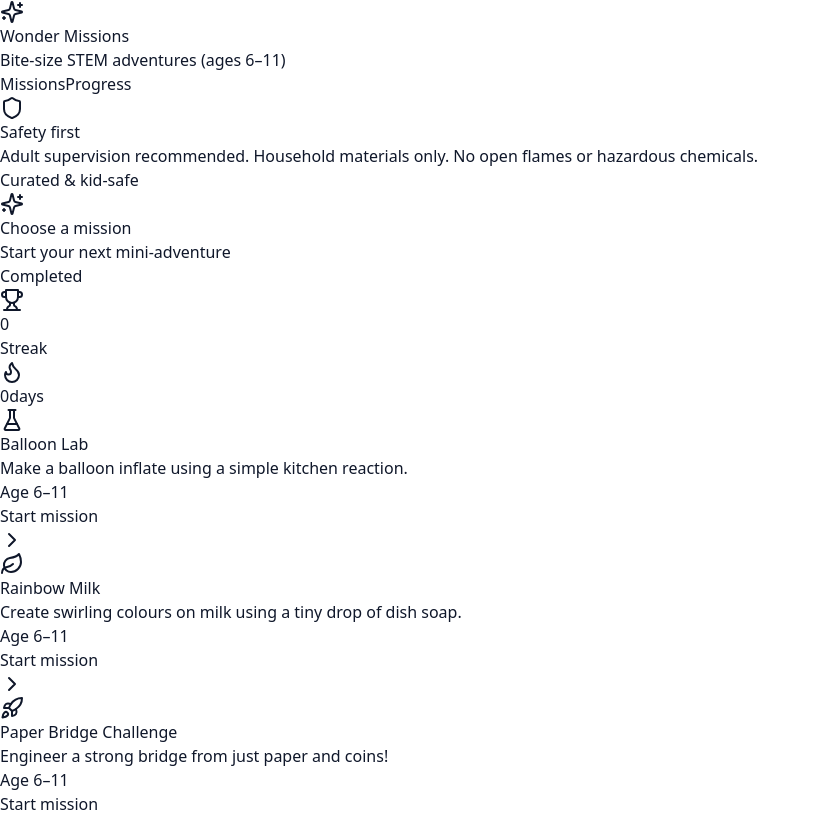
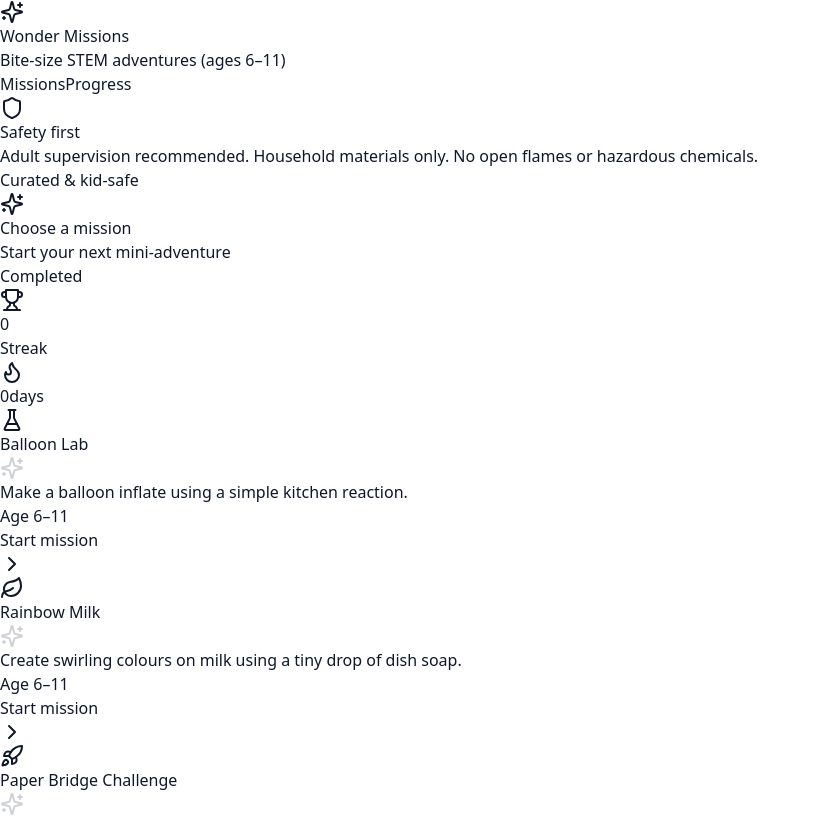
Before and after one commit to jyothish561/wonder-missions-demo, a Next.js app: page / in a window 1280 px wide. Shown: the top 817 px of the page, without its empty margins (0-820 px from the left). Built offline with nearby package versions, Linux system fonts and the light colour scheme.

Commit message:
UI: colourful sparkling mission titles

```diff
--- a/app/page.tsx
+++ b/app/page.tsx
@@ -299,13 +299,30 @@ export default function WonderMissionsDemo() {
 						  <span className="p-2 rounded-xl bg-indigo-50 text-indigo-700">
 							{m.icon === "flask" ? <FlaskConical className="w-5 h-5" /> : m.icon === "leaf" ? <Leaf className="w-5 h-5" /> : <Rocket className="w-5 h-5" />}
 						  </span>
+
+						  {/* colourful, sparkling title */}
+						  <span className="relative">
+							<span className="bg-gradient-to-r from-pink-500 via-purple-500 to-indigo-600 bg-clip-text text-transparent font-semibold">
 							  {m.title}
+							</span>
+							<motion.span
+							  initial={{ opacity: 0, scale: 0.8, y: -2 }}
+							  animate={{ opacity: [0, 1, 0.6, 1], scale: [0.8, 1, 0.9, 1] }}
+							  transition={{ repeat: Infinity, duration: 2.6, ease: "easeInOut" }}
+							  className="absolute -top-2 -right-3 text-yellow-400"
+							>
+							  <Sparkles className="w-3.5 h-3.5" />
+							</motion.span>
+						  </span>
+
+						  {/* keep the Done badge on the far right when present */}
 						  {completedMissionIds.has(m.id) && (
 							<Badge className="ml-auto bg-indigo-600 text-white flex items-center gap-1">
 							  <CheckCircle2 className="w-4 h-4" /> Done
 							</Badge>
 						  )}
 						</CardTitle>
+
                     </CardHeader>
                     <CardContent className="pt-0 text-sm">
                       <div className="text-slate-600">{m.summary}</div>
@@ -347,8 +364,22 @@ export default function WonderMissionsDemo() {
 					  <span className="p-2 rounded-xl bg-indigo-50 text-indigo-700">
 						{selected.icon === "flask" ? <FlaskConical className="w-5 h-5" /> : selected.icon === "leaf" ? <Leaf className="w-5 h-5" /> : <Rocket className="w-5 h-5" />}
 					  </span>
+
+					  <span className="relative">
+						<span className="bg-gradient-to-r from-fuchsia-500 via-rose-500 to-indigo-600 bg-clip-text text-transparent font-extrabold">
 						  {selected.title}
+						</span>
+						<motion.span
+						  initial={{ opacity: 0, scale: 0.8, x: -4, y: -3 }}
+						  animate={{ opacity: [0, 1, 0.6, 1], scale: [0.8, 1, 0.9, 1], x: [-4, 0, -2, 0], y: [-3, 0, -1, 0] }}
+						  transition={{ repeat: Infinity, duration: 3.0, ease: "easeInOut" }}
+						  className="absolute -top-2 -right-3 text-cyan-400"
+						>
+						  <Sparkles className="w-3.5 h-3.5" />
+						</motion.span>
+					  </span>
 					</CardTitle>
+
                 </CardHeader>
                 <CardContent>
                   <div className="grid md:grid-cols-3 gap-6">
```
Lines whose indentation alone changed are shown as unchanged.
